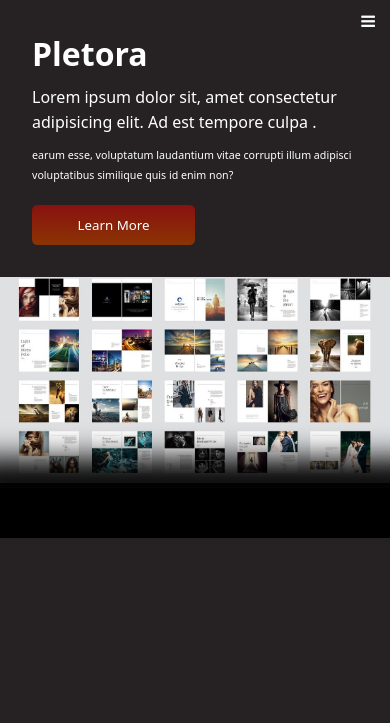
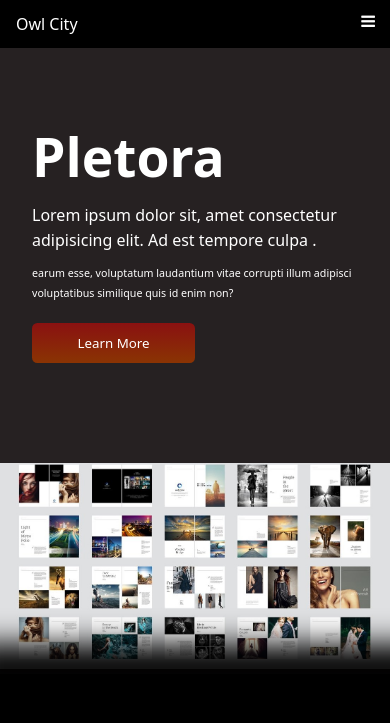
Before and after one commit to chineduukpe/landing-pages, a PHP site: page /index3.html in a window 390 px wide. Shown: the top 723 px of the page. Run offline with PHP 8.4, Linux system fonts and the light colour scheme.

Commit message:
Added Mobile topbar to Index3

```diff
--- a/index3.html
+++ b/index3.html
@@ -8,8 +8,11 @@
 </head>
 <body>
     <div class="container-fluid">
-        <a href="javascript:;" class="nav-toggle"><i class="fa fa-bars"></i></a>
+        <div class="mobile-topbar">
+            <span>Owl City</span>
+            <a href="javascript:;" class="nav-toggle"><i class="fa fa-bars"></i></a>
 
+        </div>
         <nav>
             <a href="javascript:;" class="close-nav">X</a>
             <div class="nav-brand">
--- a/landing3/css/style.css
+++ b/landing3/css/style.css
@@ -35,6 +35,25 @@
   right: 15px;
   cursor: pointer;
   z-index: 100;
+}
+
+.mobile-topbar {
+  position: fixed;
+  top: 0;
+  width: 100%;
+  height: 3em;
+  background: #000;
+  display: -webkit-box;
+  display: -ms-flexbox;
+  display: flex;
+  -webkit-box-pack: justify;
+      -ms-flex-pack: justify;
+          justify-content: space-between;
+}
+
+.mobile-topbar span {
+  line-height: 3em;
+  margin-left: 1em;
 }
 
 nav {
@@ -152,8 +171,13 @@
 
 .hero-section {
   padding: 2em;
-  overflow: hidden h1;
-  overflow-font-size: 40pt;
+  overflow: hidden;
+  padding-top: 120px;
+  padding-bottom: 100px;
+}
+
+.hero-section h1 {
+  font-size: 40pt;
 }
 
 .hero-section p {
--- a/landing3/css/style.scss
+++ b/landing3/css/style.scss
@@ -44,6 +44,20 @@
     right: 15px;
     cursor: pointer;
     z-index: 100;
+}
+
+.mobile-topbar{
+    position: fixed;
+    top: 0;
+    width: 100%;
+    height: 3em;
+    background: $black;
+    display: flex;
+    justify-content: space-between;
+    span{
+        line-height: 3em;
+        margin-left: 1em;
+    }
 }
 nav{
     position: fixed;
@@ -143,7 +157,9 @@
 
 .hero-section{
     padding: 2em;
-    overflow: hidden
+    overflow: hidden;
+    padding-top: 120px;
+    padding-bottom: 100px;
     h1{
         font-size: 40pt;
     }
```
Also changed, not shown: 1 other file.
